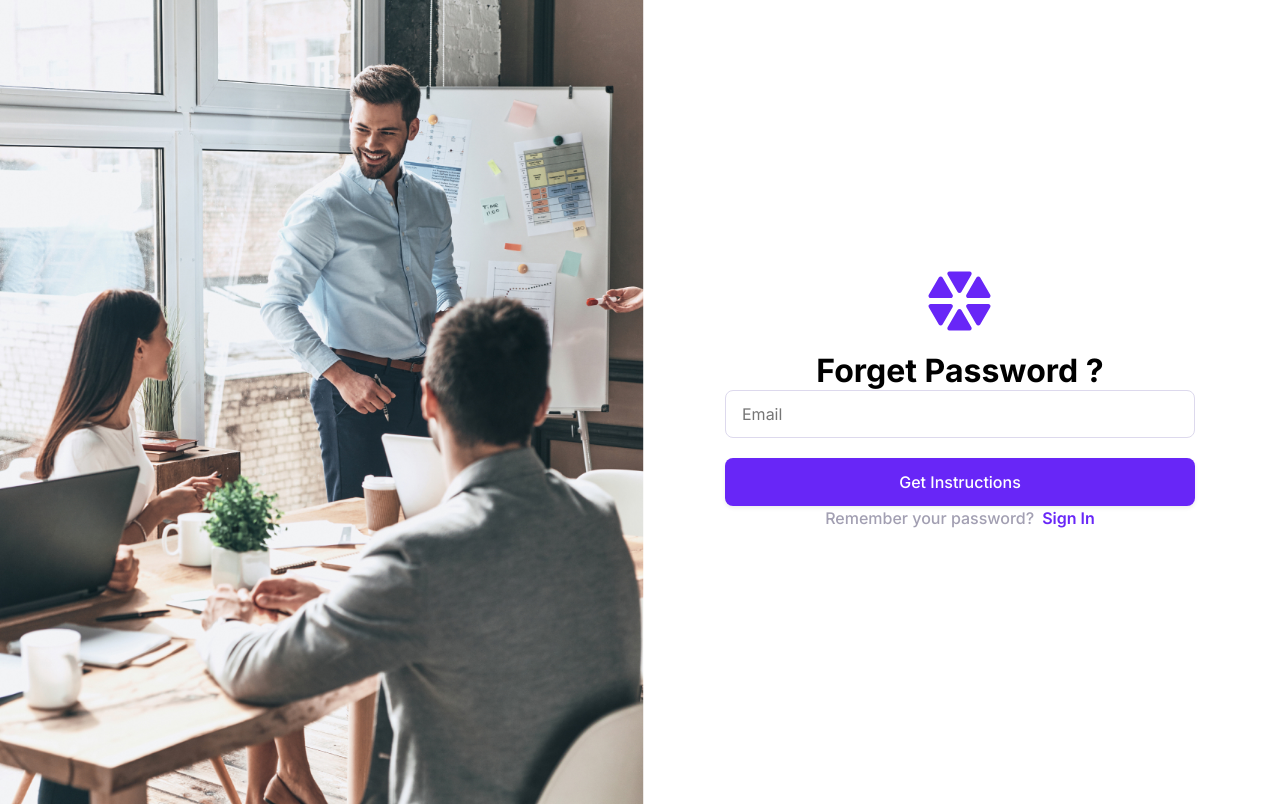
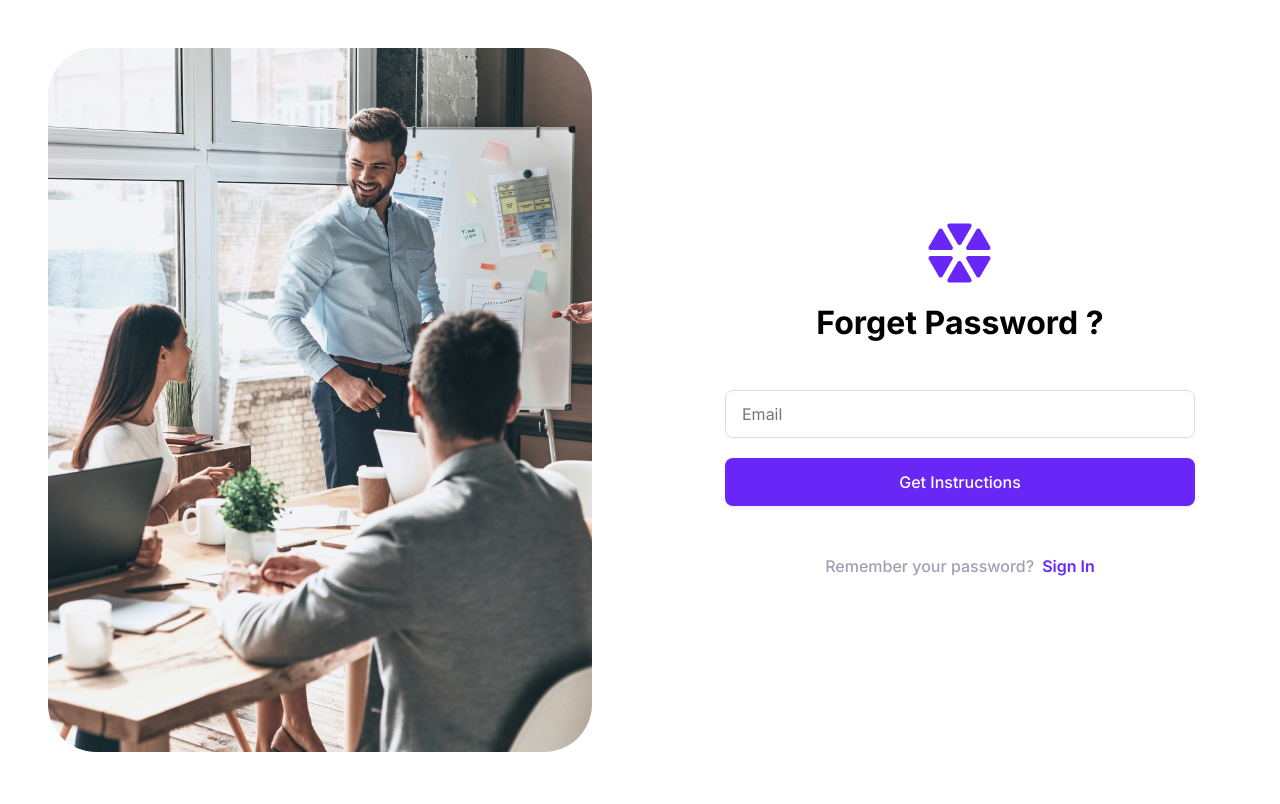
Before and after one commit to aliramazon/projectify-app-ui, a React (Create React App) app: page /admin/forget-password in a window 1280 px wide. Built offline with nearby package versions, Linux system fonts and the light colour scheme; no server answers.

Commit message:
Remove 50px spacing

```diff
--- a/src/application/components/Auth/AuthWrapper.tsx
+++ b/src/application/components/Auth/AuthWrapper.tsx
@@ -19,7 +19,7 @@ const AuthForm = styled.section<{ $switchLayout?: boolean }>`
     grid-row: 1 / 2;
     grid-column: ${(props) => (props.$switchLayout ? "2 / 3" : "1 / 2")};
 
-    padding: var(--space-50);
+    padding: var(--space-48);
 
     display: flex;
     align-items: center;
@@ -30,14 +30,14 @@ const AuthContent = styled.div`
     display: flex;
     flex-direction: column;
     align-items: center;
-    gap: var(--space-50);
+    gap: var(--space-48);
     flex-basis: 47rem;
 `;
 
 const AuthImageWrapper = styled.section<{ $switchLayout?: boolean }>`
     grid-row: 1 / 2;
     grid-column: ${(props) => (props.$switchLayout ? "1 / 2 " : "2 / 3")};
-    padding: var(--space-50);
+    padding: var(--space-48);
 `;
 
 const AuthImage = styled.img.attrs({
@@ -45,7 +45,7 @@ const AuthImage = styled.img.attrs({
 })`
     height: 100%;
     width: 100%;
-    border-radius: var(--space-50);
+    border-radius: var(--space-48);
     object-fit: cover;
     transition: all 1s;
 
--- a/src/application/components/NoDataPlaceholder.tsx
+++ b/src/application/components/NoDataPlaceholder.tsx
@@ -21,7 +21,7 @@ const Illustration = styled.img.attrs({ alt: "There is no data" })`
     margin: 0 auto var(--space-24) auto;
 `;
 const Text = styled(Typography)`
-    margin-bottom: var(--space-50);
+    margin-bottom: var(--space-48);
     text-align: center;
 `;
 
```
